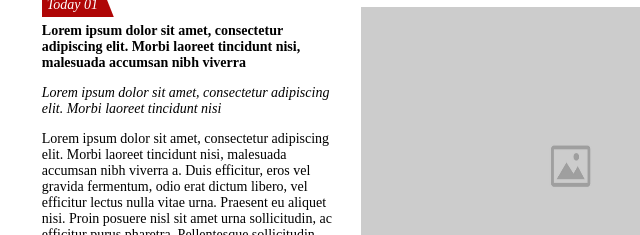
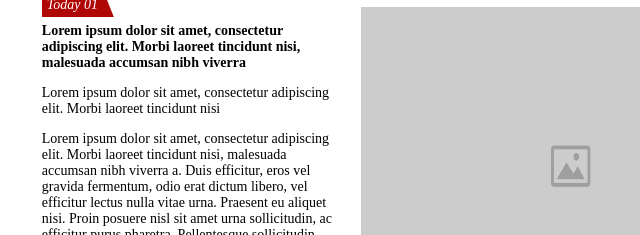
Before and after one commit to kavyaaa2/newspaper, a plain HTML site: page index.html in a window 1280 px wide. Shown: the part 149-384 px from the top of the page, 229-869 px from the left. Drawn offline with Linux system fonts and the light colour scheme.

Commit message:
Update index.html

```diff
--- a/index.html
+++ b/index.html
@@ -24,7 +24,7 @@
                 <b>
                     Lorem ipsum dolor sit amet, consectetur adipiscing elit. Morbi laoreet tincidunt nisi, malesuada accumsan nibh viverra
                 </b>
-                <p><i>Lorem ipsum dolor sit amet, consectetur adipiscing elit. Morbi laoreet tincidunt nisi</i></p>
+                <p>Lorem ipsum dolor sit amet, consectetur adipiscing elit. Morbi laoreet tincidunt nisi</p>
                 <p>
                     Lorem ipsum dolor sit amet, consectetur adipiscing elit. Morbi laoreet tincidunt nisi, malesuada accumsan nibh viverra a. Duis efficitur, eros vel gravida fermentum, odio erat dictum libero, vel efficitur lectus nulla vitae urna.
                     Praesent eu aliquet nisi. Proin posuere nisl sit amet urna sollicitudin, ac efficitur purus pharetra. Pellentesque sollicitudin quam odio, vitae auctor ipsum tincidunt a. Vestibulum rutrum vestibulum mattis consectetur vel tortor et, auctor tincidunt arcu. Cras at consequat enim. Donec a maximus lectus, ac consectetur leo.
```
